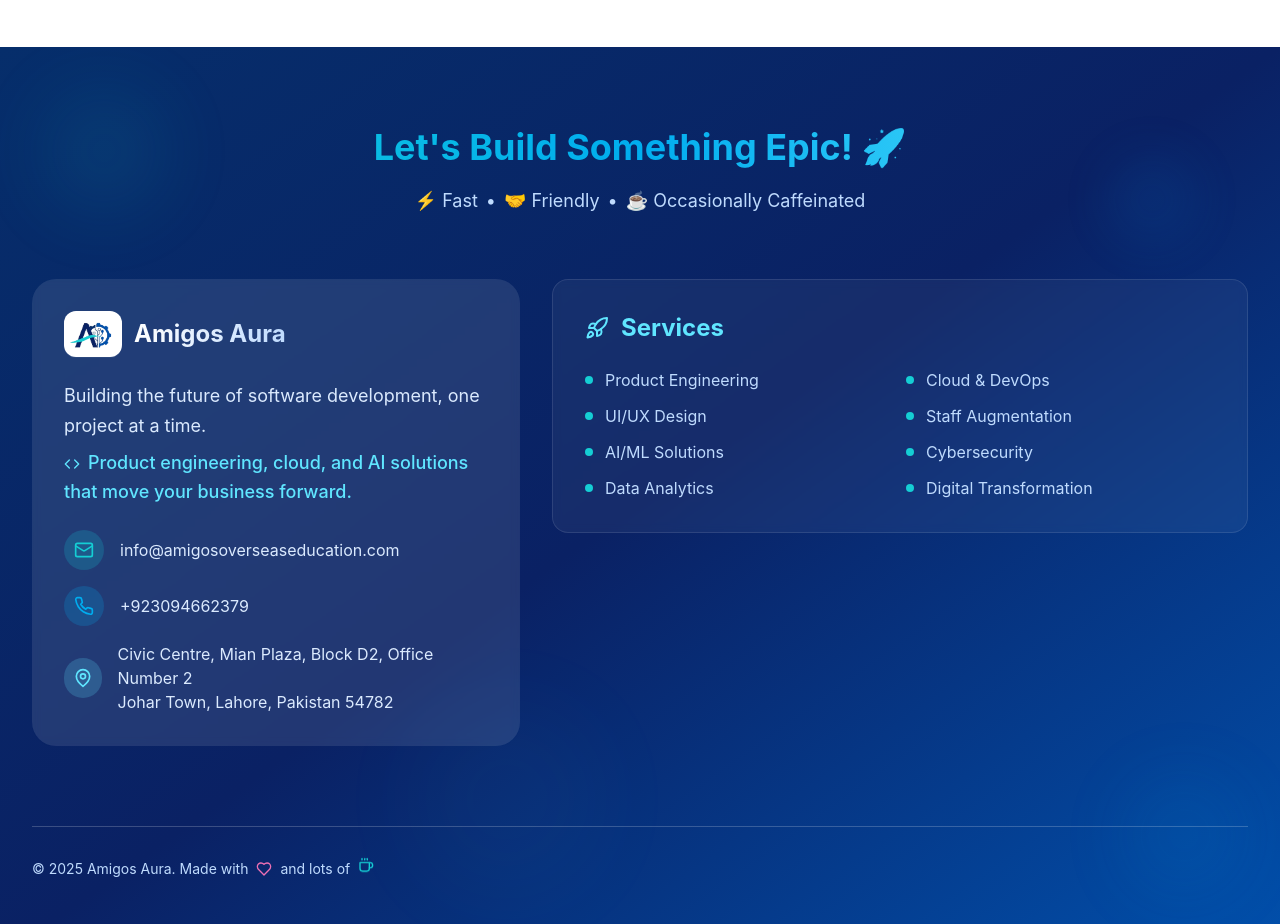
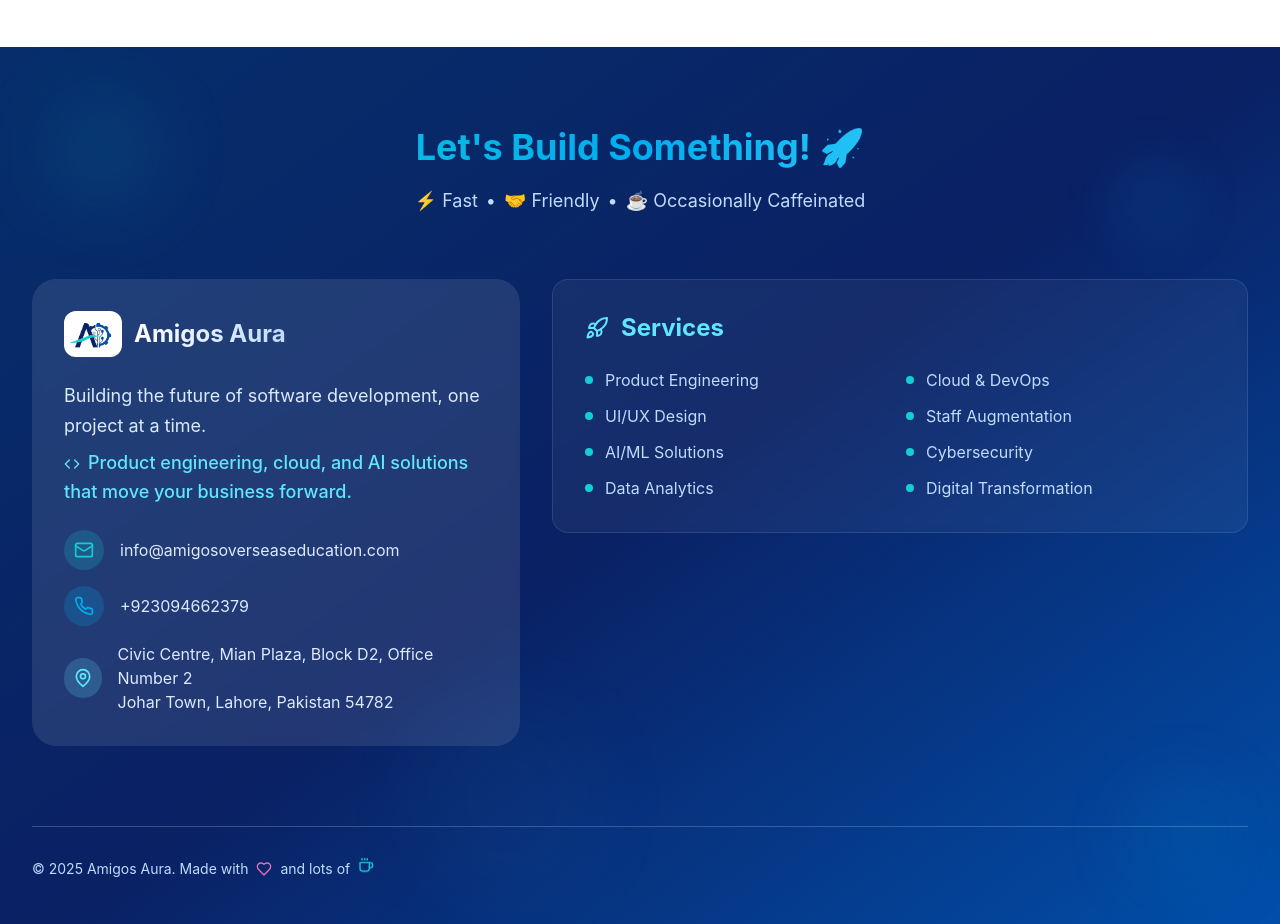
Before and after one commit to MuhammadFarhanA/Amigos-Aura, a React (Vite) app: page /contact in a window 1280 px wide. Shown: the part 980-1904 px from the top of the page. Built offline with nearby package versions, Linux system fonts and the light colour scheme.

Commit message:
footer changes

```diff
--- a/src/components/Footer.tsx
+++ b/src/components/Footer.tsx
@@ -20,7 +20,7 @@
         <div className="text-center mb-16">
           <div className="mb-8">
             <h2 className=" text-4xl font-bold mb-4 bg-gradient-to-r from-aa-cyan via-aa-blue-light to-aa-cyan-light bg-clip-text text-transparent pb-1">
-              Let's Build Something Epic! 🚀
+              Let's Build Something! 🚀
             </h2>
             <div className="flex items-center justify-center gap-2 text-lg text-blue-200">
               <span>⚡ Fast</span>
```
